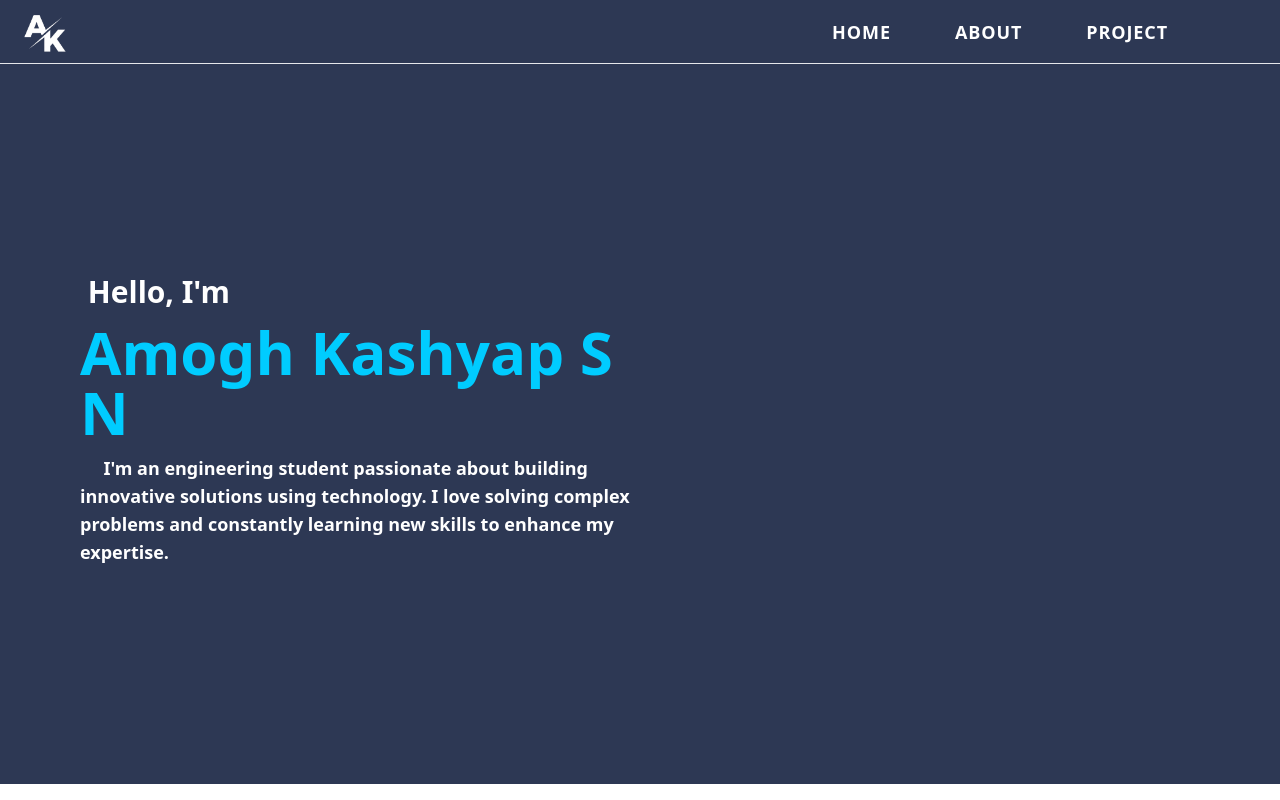
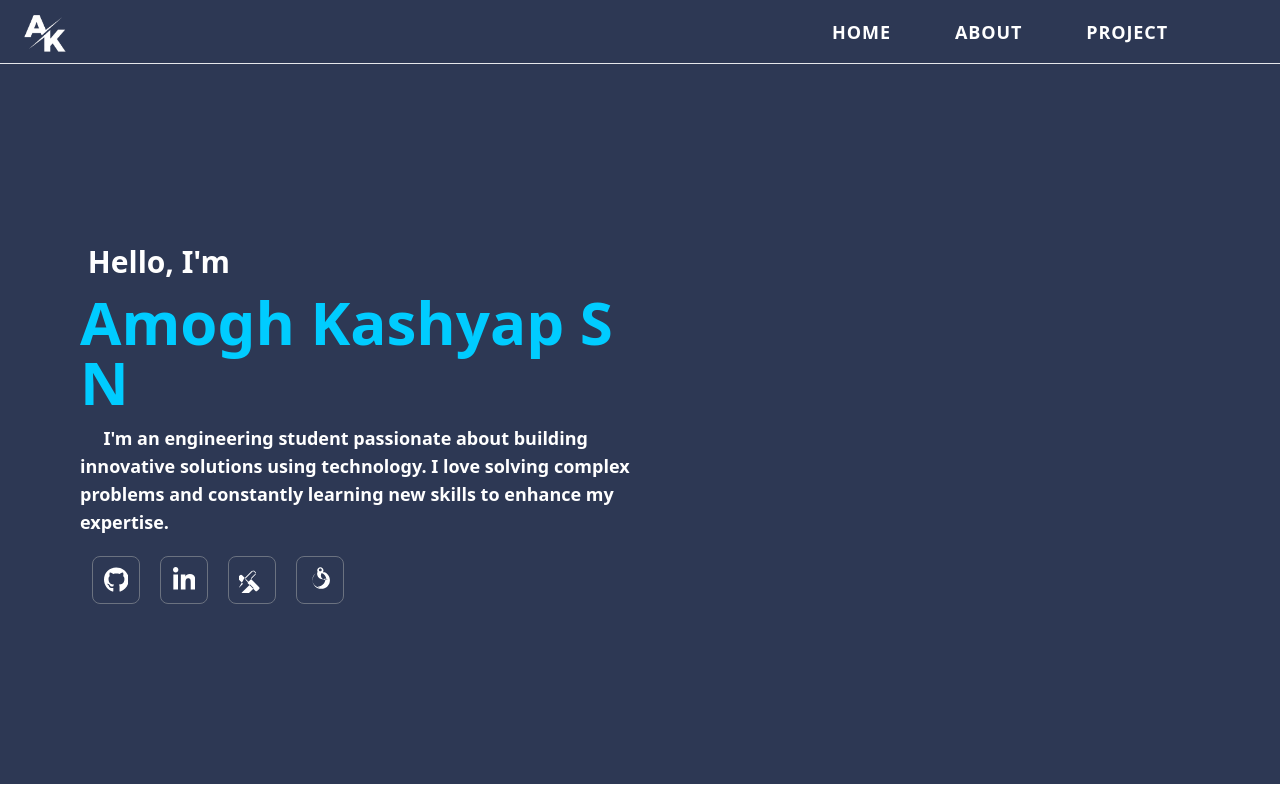
Before and after one commit to AmoghDevWorks/portfolioak, a React (Create React App) app: page / in a window 1280 px wide. Built offline with nearby package versions, Linux system fonts and the light colour scheme.

Commit message:
btns to homepage

```diff
--- a/src/components/App.js
+++ b/src/components/App.js
@@ -1,4 +1,8 @@
 import React from 'react'
+import GitHubBtn from '../utils/Gitbtn'
+import LinkedInButton from '../utils/LinkedInBtn'
+import LeetCodeButton from '../utils/LeetCodeBtn'
+import CodeChefButton from '../utils/CodeChefBtn'
 
 const App = () => {
   return (
@@ -7,6 +11,12 @@ const App = () => {
         <h2 className='text-3xl font-semibold text-white'>&nbsp;Hello, I'm</h2>
         <h2 className='font-bold my-3 text-6xl text-customblue'>Amogh Kashyap S N</h2>
         <p className='my-2 text-white font-semibold text-lg'>&nbsp;&nbsp;&nbsp;&nbsp;&nbsp;I'm an engineering student passionate about building innovative solutions using technology. I love solving complex problems and constantly learning new skills to enhance my expertise.</p>
+        <ol className='list-none mt-5 flex items-center gap-5 mx-3'>
+          <GitHubBtn />
+          <LinkedInButton />
+          <LeetCodeButton />
+          <CodeChefButton />
+        </ol>
       </div>
 
     </div>
--- a/src/components/Header.js
+++ b/src/components/Header.js
@@ -1,6 +1,6 @@
 import React, { useEffect, useState } from 'react'
 import UnderlineButton from './HeaderBtn'
-import logo from '../utils/logo.png'
+import logo from '../images/logo.png'
 
 const Header = () => {
 
--- /dev/null
+++ b/src/utils/CodeChefBtn.js
@@ -0,0 +1,24 @@
+import React from "react";
+
+const CodeChefButton = () => {
+  return (
+    <button className="w-12 h-12 flex items-center justify-center rounded-lg bg-transparent border border-gray-500 relative overflow-hidden group transition-all duration-300">
+      {/* Background with hover effect */}
+      <span className="absolute inset-0 bg-customblue scale-0 rotate-[-20deg] origin-left transition-transform duration-300 group-hover:scale-100 group-hover:rotate-0"></span>
+
+      {/* CodeChef Icon stays on top */}
+      <span className="w-full h-full flex items-center justify-center z-10 transition-all duration-300 group-hover:bg-transparent">
+        <svg
+          fill="white"
+          viewBox="0 0 24 24"
+          height="1.6em"
+          className="transition-all duration-300"
+        >
+          <path d="M14.945 4.926c.312-.553.497-1.175.497-1.834 0-1.619-1.313-2.932-2.934-2.932-1.62 0-2.933 1.313-2.933 2.932 0 .66.186 1.281.497 1.834-2.859 1.247-4.86 4.12-4.86 7.445 0 4.496 3.645 8.141 8.141 8.141s8.142-3.645 8.142-8.141c0-3.325-2.001-6.198-4.95-7.445zm-2.437-3.514c.74 0 1.34.6 1.34 1.34 0 .739-.6 1.339-1.34 1.339s-1.34-.6-1.34-1.34c0-.739.6-1.339 1.34-1.339zm0 17.963c-4.085 0-7.41-3.325-7.41-7.409 0-3.017 1.863-5.624 4.555-6.719-.097.378-.149.781-.149 1.192 0 2.752 2.24 4.992 4.992 4.992 1.059 0 2.037-.331 2.847-.895-.008.186-.021.368-.021.553-.002 4.086-3.328 7.41-7.414 7.41zm7.206-8.317c-.588.607-1.519 1.023-2.573 1.023-2.273 0-4.126-1.853-4.126-4.126 0-.893.282-1.72.754-2.398 2.497 1.015 4.301 3.413 4.44 6.198z"></path>
+        </svg>
+      </span>
+    </button>
+  );
+};
+
+export default CodeChefButton;
--- /dev/null
+++ b/src/utils/Gitbtn.js
@@ -0,0 +1,24 @@
+import React from "react";
+
+const GithubButton = () => {
+  return (
+    <button className="w-12 h-12 flex items-center justify-center rounded-lg bg-transparent border border-gray-500 relative overflow-hidden group transition-all duration-300">
+      {/* Background with a right tilt effect */}
+      <span className="absolute inset-0 bg-customblue scale-0 rotate-[-20deg] origin-left transition-transform duration-300 group-hover:scale-100 group-hover:rotate-0"></span>
+
+      {/* GitHub Icon stays on top */}
+      <span className="w-full h-full flex items-center justify-center z-10 transition-all duration-300 group-hover:bg-transparent">
+        <svg
+          fill="white"
+          viewBox="0 0 496 512"
+          height="1.6em"
+          className="transition-all duration-300"
+        >
+          <path d="M165.9 397.4c0 2-2.3 3.6-5.2 3.6-3.3.3-5.6-1.3-5.6-3.6 0-2 2.3-3.6 5.2-3.6 3-.3 5.6 1.3 5.6 3.6zm-31.1-4.5c-.7 2 1.3 4.3 4.3 4.9 2.6 1 5.6 0 6.2-2s-1.3-4.3-4.3-5.2c-2.6-.7-5.5.3-6.2 2.3zm44.2-1.7c-2.9.7-4.9 2.6-4.6 4.9.3 2 2.9 3.3 5.9 2.6 2.9-.7 4.9-2.6 4.6-4.6-.3-1.9-3-3.2-5.9-2.9zM244.8 8C106.1 8 0 113.3 0 252c0 110.9 69.8 205.8 169.5 239.2 12.8 2.3 17.3-5.6 17.3-12.1 0-6.2-.3-40.4-.3-61.4 0 0-70 15-84.7-29.8 0 0-11.4-29.1-27.8-36.6 0 0-22.9-15.7 1.6-15.4 0 0 24.9 2 38.6 25.8 21.9 38.6 58.6 27.5 72.9 20.9 2.3-16 8.8-27.1 16-33.7-55.9-6.2-112.3-14.3-112.3-110.5 0-27.5 7.6-41.3 23.6-58.9-2.6-6.5-11.1-33.3 2.6-67.9 20.9-6.5 69 27 69 27 20-5.6 41.5-8.5 62.8-8.5s42.8 2.9 62.8 8.5c0 0 48.1-33.6 69-27 13.7 34.7 5.2 61.4 2.6 67.9 16 17.7 25.8 31.5 25.8 58.9 0 96.5-58.9 104.2-114.8 110.5 9.2 7.9 17 22.9 17 46.4 0 33.7-.3 75.4-.3 83.6 0 6.5 4.6 14.4 17.3 12.1C428.2 457.8 496 362.9 496 252 496 113.3 383.5 8 244.8 8z"></path>
+        </svg>
+      </span>
+    </button>
+  );
+};
+
+export default GithubButton;
--- /dev/null
+++ b/src/utils/LeetCodeBtn.js
@@ -0,0 +1,24 @@
+import React from "react";
+
+const LeetCodeButton = () => {
+  return (
+    <button className="w-12 h-12 flex items-center justify-center rounded-lg bg-transparent border border-gray-500 relative overflow-hidden group transition-all duration-300">
+      {/* Background with hover effect */}
+      <span className="absolute inset-0 bg-customblue scale-0 rotate-[-20deg] origin-left transition-transform duration-300 group-hover:scale-100 group-hover:rotate-0"></span>
+
+      {/* LeetCode Icon stays on top */}
+      <span className="w-full h-full flex items-center justify-center z-10 transition-all duration-300 group-hover:bg-transparent">
+        <svg
+          fill="white"
+          viewBox="0 0 24 24"
+          height="1.6em"
+          className="transition-all duration-300"
+        >
+          <path d="M4.269 11.996c0-.366.139-.732.422-1.015l6.986-6.986a1.433 1.433 0 0 1 2.029 0l1.497 1.498a1.433 1.433 0 0 1 0 2.029l-6.996 6.996a.568.568 0 0 0-.15.272.572.572 0 0 0 .015.29.567.567 0 0 0 .135.253l6.997 6.997a1.433 1.433 0 0 0 2.029 0l1.497-1.498a1.433 1.433 0 0 0 0-2.029l-6.986-6.986a1.433 1.433 0 0 1 0-2.029l3.987-3.988a.569.569 0 0 0 .166-.404.569.569 0 0 0-.166-.404l-1.497-1.498a.572.572 0 0 0-.808 0l-6.986 6.986a1.43 1.43 0 0 0-.422 1.015 1.43 1.43 0 0 0 .422 1.015l6.996 6.996c.078.078.127.176.15.273a.569.569 0 0 1-.015.29.569.569 0 0 1-.135.253l-6.997 6.997a1.433 1.433 0 0 1-2.029 0l-1.497-1.498a1.433 1.433 0 0 1 0-2.029l6.986-6.986a1.433 1.433 0 0 0 0-2.029l-6.997-6.996a1.433 1.433 0 0 0-2.029 0l-1.497 1.498a1.433 1.433 0 0 0 0 2.029l3.987 3.987a.572.572 0 0 1 .166.404.569.569 0 0 1-.166.404l-3.987 3.987a1.43 1.43 0 0 0-.422 1.015z"></path>
+        </svg>
+      </span>
+    </button>
+  );
+};
+
+export default LeetCodeButton;
--- /dev/null
+++ b/src/utils/LinkedInBtn.js
@@ -0,0 +1,24 @@
+import React from "react";
+
+const LinkedInButton = () => {
+  return (
+    <button className="w-12 h-12 flex items-center justify-center rounded-lg bg-transparent border border-gray-500 relative overflow-hidden group transition-all duration-300">
+      {/* Background with hover effect */}
+      <span className="absolute inset-0 bg-customblue scale-0 rotate-[-20deg] origin-left transition-transform duration-300 group-hover:scale-100 group-hover:rotate-0"></span>
+
+      {/* LinkedIn Icon stays on top */}
+      <span className="w-full h-full flex items-center justify-center z-10 transition-all duration-300 group-hover:bg-transparent">
+        <svg
+          fill="white"
+          viewBox="0 0 448 512"
+          height="1.6em"
+          className="transition-all duration-300"
+        >
+          <path d="M100.3 448H7V148h93.3zm-46.6-340C24 108 0 84 0 54.3 0 24.6 24 0 53.7 0S107.3 24.6 107.3 54.3c0 29.7-24 53.7-53.6 53.7zM447.7 448h-93.2V302.4c0-34.7-.6-79.4-48.5-79.4-48.5 0-55.9 37.9-55.9 77v148H157V148h89.5v41h1.3c12.5-23.7 43.1-48.5 88.7-48.5 94.8 0 112.4 62.4 112.4 143.2V448z"></path>
+        </svg>
+      </span>
+    </button>
+  );
+};
+
+export default LinkedInButton;
```
Also changed, not shown: src/images/logo.png (renamed from src/utils/logo.png).
